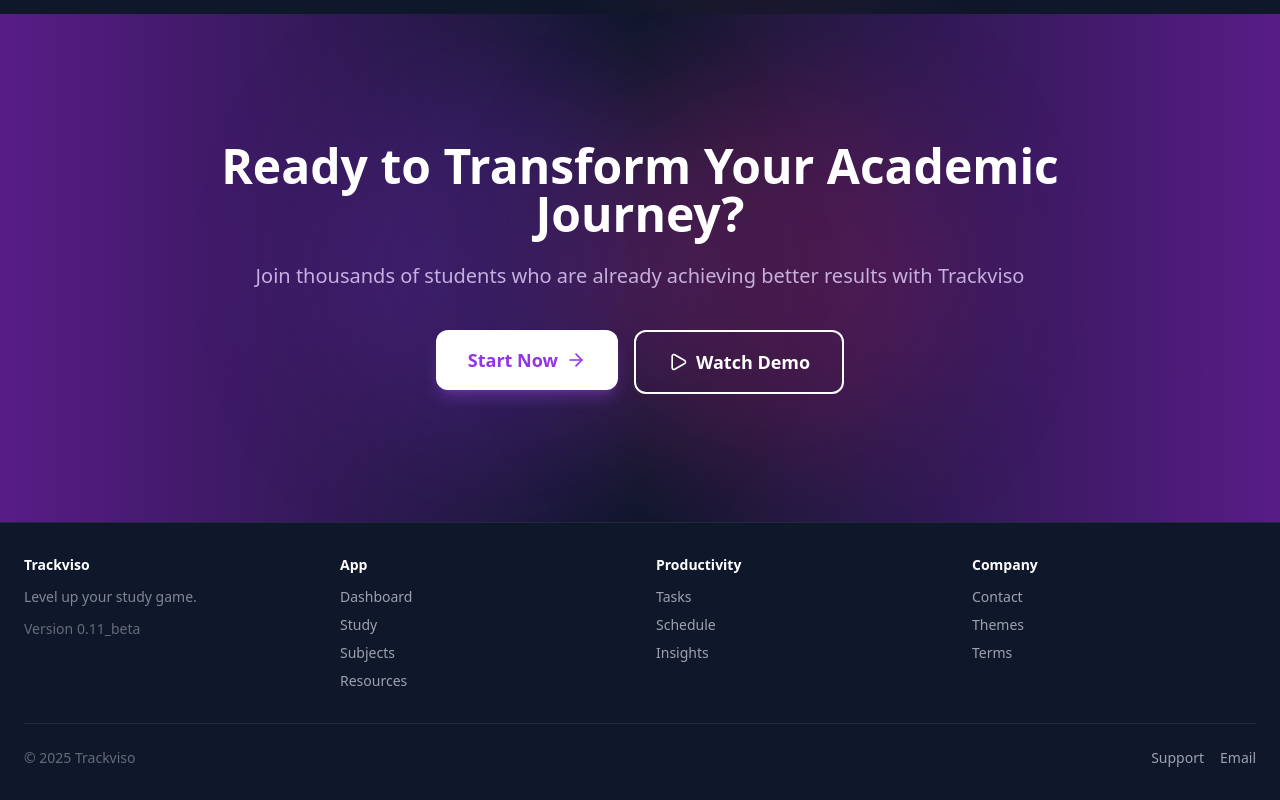
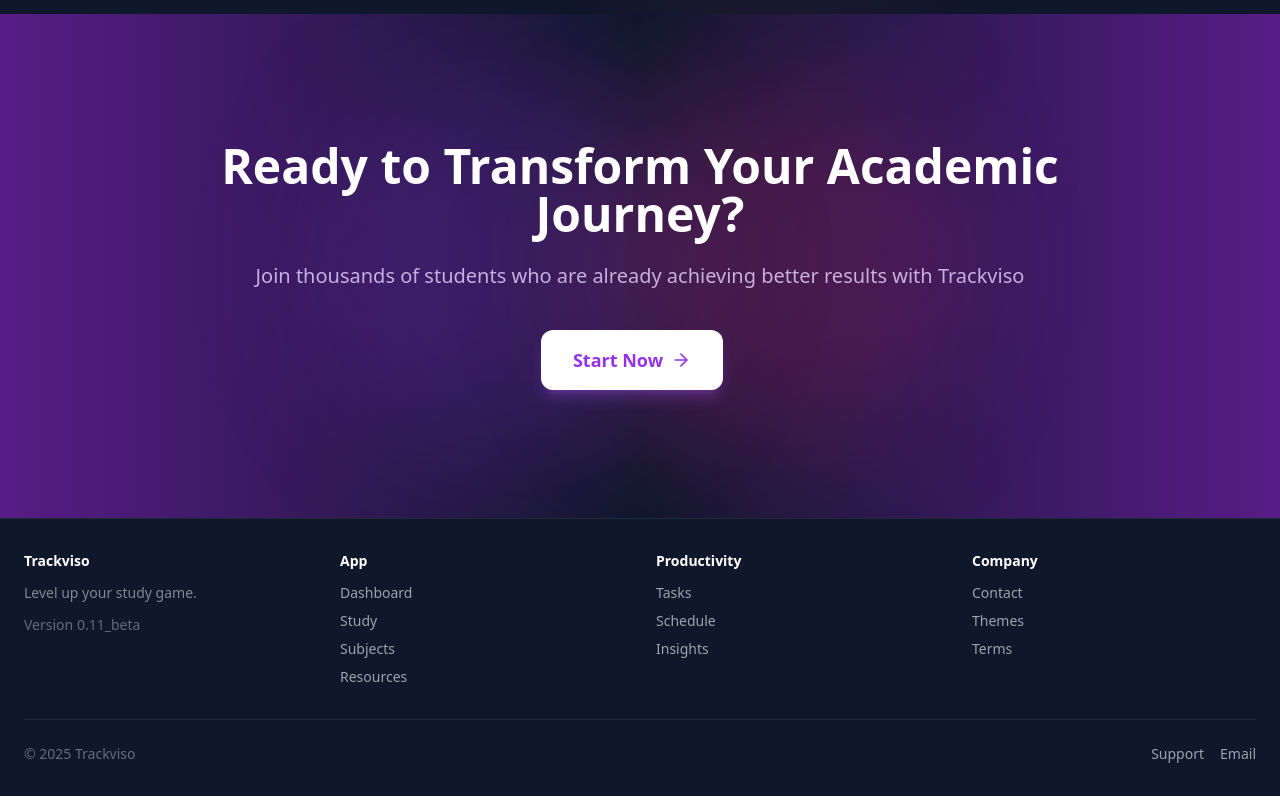
Before and after one commit to dkhedekar79/Trackviso2, a React (Vite) app: page / in a window 1280 px wide. Shown: the part 8013-8813 px from the top of the page. Built offline with nearby package versions, Linux system fonts and the light colour scheme.

Commit message:
Remove demo button from Landing page
Removed the demo button from the Landing page.

```diff
--- a/src/pages/Landing.jsx
+++ b/src/pages/Landing.jsx
@@ -785,13 +785,7 @@
               whileHover={{ scale: 1.05 }}
               whileTap={{ scale: 0.98 }}
             >
-              <button
-                onClick={() => scrollToSection('demo')}
-                className="border-2 border-white text-white px-8 py-4 rounded-xl font-semibold text-lg hover:bg-white/10 hover:border-purple-400 transition-all duration-300 flex items-center justify-center backdrop-blur-sm"
-              >
-                <Play className="mr-2 w-5 h-5" />
-                Watch Demo
-              </button>
+
             </motion.div>
           </div>
         </motion.div>
```
